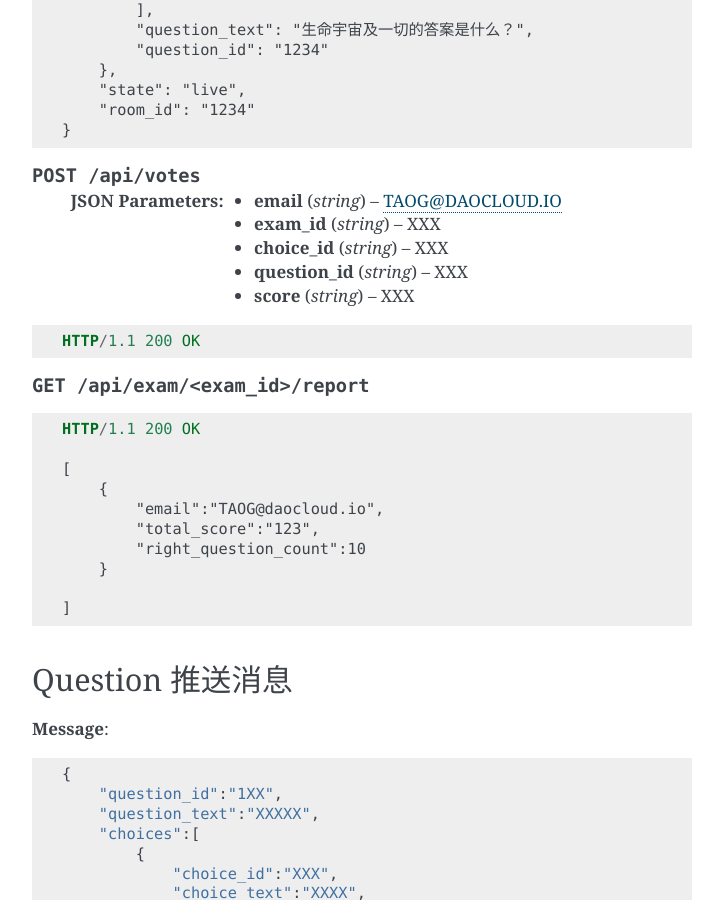
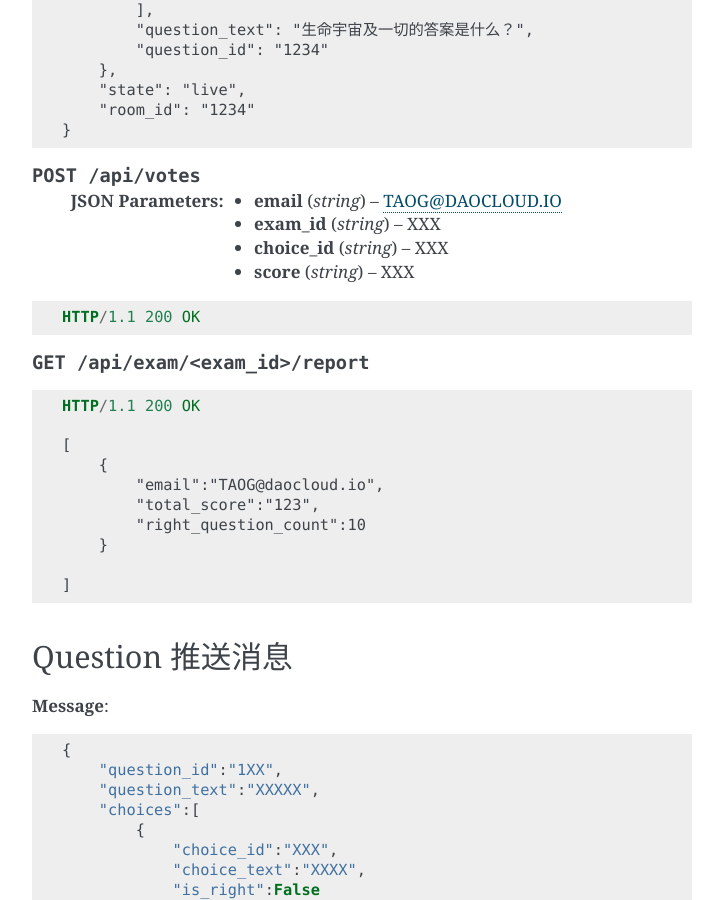
Before and after one commit to yowenter/haha-respond, a Sphinx documentation site: the page built from api/api-doc/source/rest_api.rst, in a window 1280 px wide and 900 px high, scrolled down 1139 px. Shown: the whole window, without its empty margins (388-1111 px from the left). Built offline with Sphinx 7.4.7, drawn with Linux system fonts in a browser that asks for light colours; pages that are not in the unit, such as notebooks, are missing from menus.

Commit message:
> api doc

```diff
--- a/api/api-doc/source/rest_api.rst
+++ b/api/api-doc/source/rest_api.rst
@@ -82,7 +82,6 @@ Signup
     :jsonparam string email: TAOG@DAOCLOUD.IO
     :jsonparam string exam_id: XXX
     :jsonparam string choice_id: XXX
-    :jsonparam string question_id: XXX
     :jsonparam string score: XXX
 
 
```
